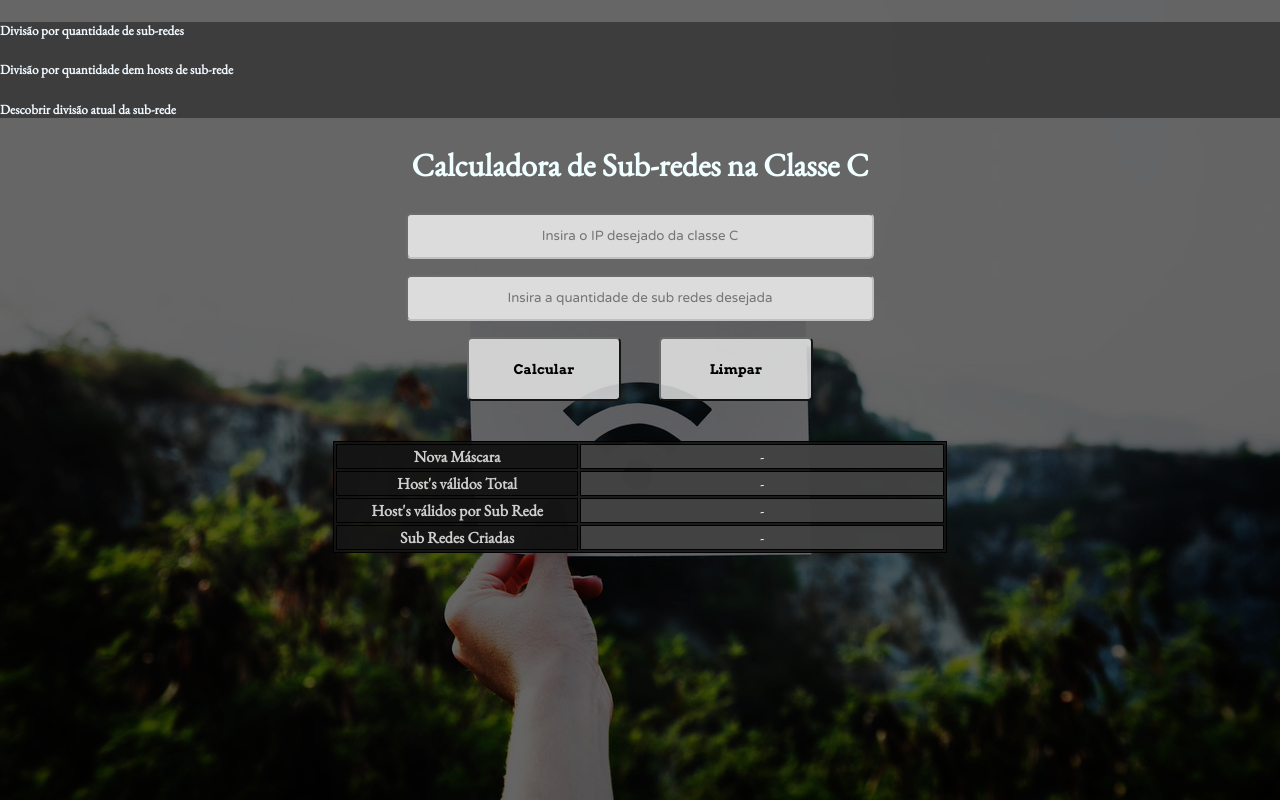
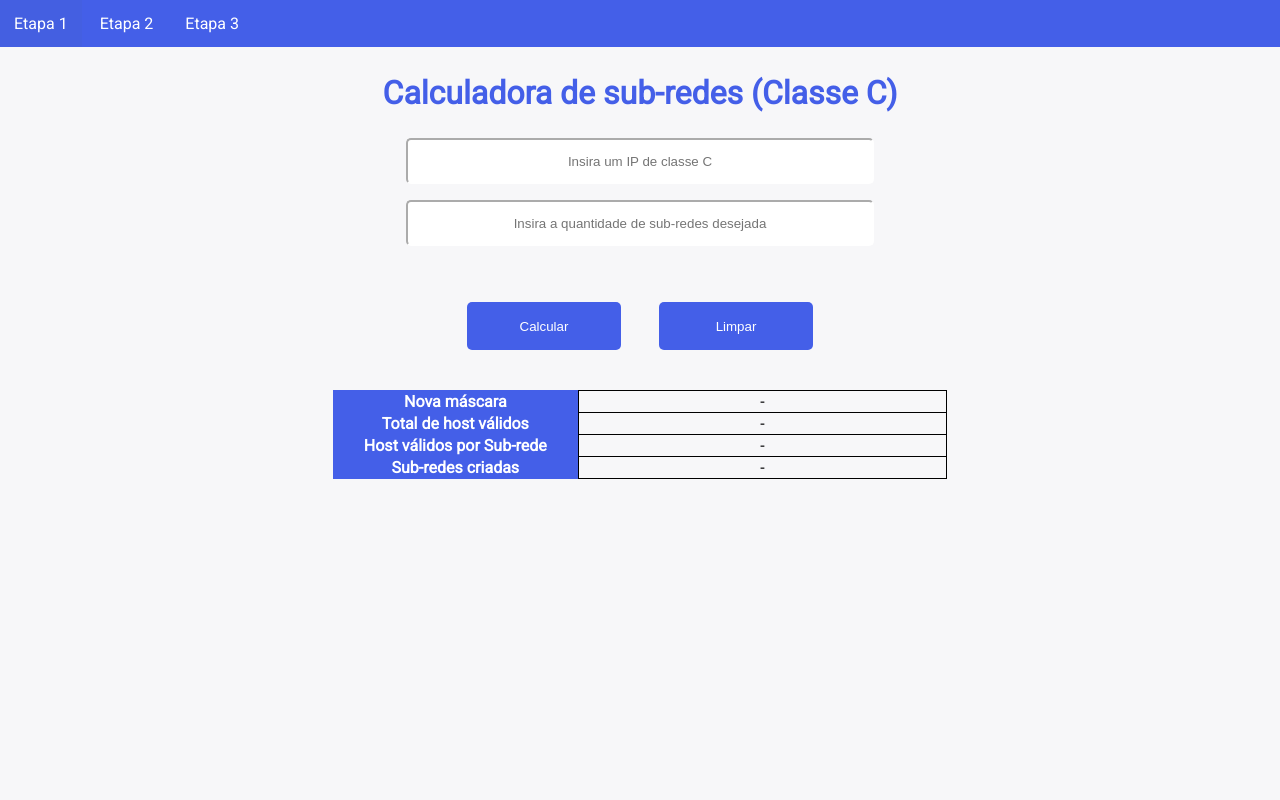
Before and after one commit to caarloshenrique/calculadora-subredes, a plain HTML site: page pages/etapa-1.html in a window 1280 px wide. Drawn offline with nearby package versions, Linux system fonts and the light colour scheme; a web font is replaced by a local one.

Commit message:
finalizing project

```diff
--- a/css/global.css
+++ b/css/global.css
@@ -1,50 +1,17 @@
-@import url('https://fonts.googleapis.com/css?family=Bitter:700|EB+Garamond|Federant');
-@import url('https://fonts.googleapis.com/css?family=Arvo:700|Varela+Round');
-
 body{
-    background: url(../images/background.png);
+    background-color: #f7f7f9;
     background-position: center;
     background-size: cover;
     background-attachment: fixed;
-    font-family: 'EB Garamond', serif;
+    font-family: 'Roboto';
     padding: 0;
     margin: 0;
-    color: aliceblue;
-}
-
-/*Header*/
-.header{
-    background: rgba(0, 0, 0, 0.4);
-}
-
-.title-header{
-    font-family: 'Federant', cursive;
-    font-size: 5rem;
-    margin: 0;
-    text-align: center;
-}
-
-.menu-header{
-    width: 50%;
-    margin: 0 25%;
-    display: flex;
-}
-
-.item-menu-header{
-    width: 40%;
-    margin: 0 5%;
-    text-align: center;
-    text-decoration: none;
-    color: aliceblue;
-    font-size: 1.6rem;
-    background: rgba(46, 46, 46, 0.8);
-    border-radius: 5%;
+    color:#000;
 }
 
 /*Content*/
 
 .title-page{
-    font-family: 'Bitter', serif;
     text-align: center;
     font-size: 3rem;
 }
@@ -57,39 +24,11 @@ body{
 .title_description{
     text-align: center;
     font-size: 2em;
-    color: azure;
-}
-
-.image{
-    width: 30vh;
-    display: block;
-    margin: 0 auto;
+    color: #445FE8;
 }
 
 li{
     list-style: none;
-}
-
-/*Footer*/
-
-
-.footer{
-    height: 5vh;
-    margin-top: 2vh;
-    position: fixed;
-    bottom: 0;
-    background: rgba(0, 0, 0, 0.9);
-    width: 100%;
-}
-
-.text-footer{
-    text-decoration: none;
-    color: aliceblue;
-    font-size: 1.2rem;
-    text-align: right;
-    line-height: 6vh;
-    margin: 0;
-    margin-right: 10px;
 }
 
 /*itens*/
@@ -97,13 +36,13 @@ li{
 .input{
     width: 60%;
     border-radius: 5px;
-    border-color: #C0C0C0;
-    background: #DCDCDC;
+    border-color: #fff;
+    background: #fff;
     margin: 1vh auto 0 auto;
     height: 5vh;
     text-align: center;
     display: block;
-    font-family: 'Varela Round', sans-serif;
+    color: #000;
 }
 
 .buttons{
@@ -115,43 +54,45 @@ li{
 .button{
     flex: 1;
     margin: 0 5%;
-    height: 8vh;
+    height: 6vh;
+    color: #fff;
     border-radius: 5px;
-    background-color: rgba(238, 238, 238, 0.8);
-    border-color: rgb(105,105,105);
-    font-family: 'Arvo', serif;
+    background-color: #445FE8;
+    border: none;
+    margin-top: 40px;
 }
 
 /*tables*/
+
+table {
+    border-collapse: collapse;
+}
 
 .content-table{
     width: 80%;
     margin: 5vh 10%;
 }
 
-.table,
-.line-table,
-.title-line,
 .content-line{
-    border: 1px solid black;
+    border: 1px solid;
 }
 
 .table{
     width: 60%;
     margin: 0 20%;
     text-align: center;
-    background: rgba(20, 20, 20, 0.9)
+    background: #445FE8;
 }
 
 .title-line{
-    background: rgba(20, 20, 20, 0.8);
-    color: rgb(206, 206, 206);
+    background: #445FE8;
+    color: #fff;
     width: 40%;
 }
 
 .content-line{
-    background: rgba(75, 75, 75, 0.8);
-    color: rgb(255, 255, 255);
+    background: #f7f7f9;
+    color: #000;
 }
 
 /* Extras */
@@ -159,3 +100,21 @@ li{
 .cursor_click{
     cursor:pointer;
 }
+
+div.scrollmenu {
+    background-color: #445FE8;
+    overflow: auto;
+    white-space: nowrap;
+  }
+
+  div.scrollmenu a {
+    display: inline-block;
+    color: white;
+    text-align: center;
+    padding: 14px;
+    text-decoration: none;
+  }
+
+  div.scrollmenu a:hover {
+    background-color:#445FE1;
+ }
--- a/css/subnet.css
+++ b/css/subnet.css
@@ -8,5 +8,5 @@
 }
 
 .content{
-    padding-bottom: 10vh;
+    width: 100%;
 }
--- a/pages/sub-net.html
+++ b/pages/etapa-1.html
@@ -5,27 +5,25 @@
     <meta charset="UTF-8">
     <meta name="viewport" content="width=device-width, initial-scale=1.0">
     <meta http-equiv="X-UA-Compatible" content="ie=edge">
-
+    <link href='https://fonts.googleapis.com/css?family=Roboto' rel='stylesheet'>
     <link rel="stylesheet" href="../css/global.css">
     <link rel="stylesheet" href="../css/subnet.css">
-
-
     <title>Sub-rede</title>
 </head>
 
 <body>
-    <div class="header">
-        <h5>Divisão por quantidade de sub-redes</h5>
-        <h5>Divisão por quantidade dem hosts de sub-rede</h5>
-        <h5>Descobrir divisão atual da sub-rede</h5>
-    </div>
+        <div class="scrollmenu">
+            <a href="../pages/etapa-1.html">Etapa 1</a>
+            <a href="../pages/etapa-2.html">Etapa 2</a>
+            <a href="../pages/etapa-3.html">Etapa 3</a>
+          </div>
 
     <div class="content">
         <div id="primeira_parte">
-            <h2 class="title_description">Calculadora de Sub-redes na Classe C</h2>
+            <h2 class="title_description">Calculadora de sub-redes (Classe C)</h2>
             <div class="content_part">
-                <input type="text" class="input" id="ip" placeholder="Insira o IP desejado da classe C">
-                <input type="text" class="input" id="quant" placeholder="Insira a quantidade de sub redes desejada">
+                <input type="text" class="input" id="ip" placeholder="Insira um IP de classe C">
+                <input type="text" class="input" id="quant" placeholder="Insira a quantidade de sub-redes desejada">
                 <div class="buttons">
                     <button v-on:click="calc" class="button">Calcular</button>
                     <button v-on:click="clear" class="button">Limpar</button>
@@ -36,28 +34,28 @@
 
                     <tr class="line-table">
                         <th class="title-line">
-                            Nova Máscara
+                            Nova máscara
                         </th>
                         <td class="content-line"> {{ nova_mascara }} </td>
                     </tr>
 
                     <tr class="line-table">
                         <th class="title-line">
-                            Host's válidos Total
+                            Total de host válidos
                         </th>
                         <td class="content-line"> {{ hosts_validos_total }} </td>
                     </tr>
 
                     <tr class="line-table">
                         <th class="title-line">
-                            Host's válidos por Sub Rede
+                            Host válidos por Sub-rede
                         </th>
                         <td class="content-line"> {{ hosts_validos }} </td>
                     </tr>
 
                     <tr class="line-table">
                         <th class="title-line">
-                            Sub Redes Criadas
+                            Sub-redes criadas
                         </th>
                         <td class="content-line">
                             <li v-for="item in sub_redes"> {{ item }} </li>
```
Also changed, not shown: pages/etapa-2.html (+11 -13 lines), pages/etapa-3.html (+11 -13 lines), images/background.png (deleted), images/computer.gif (deleted), images/tcp_ip.gif (deleted).
